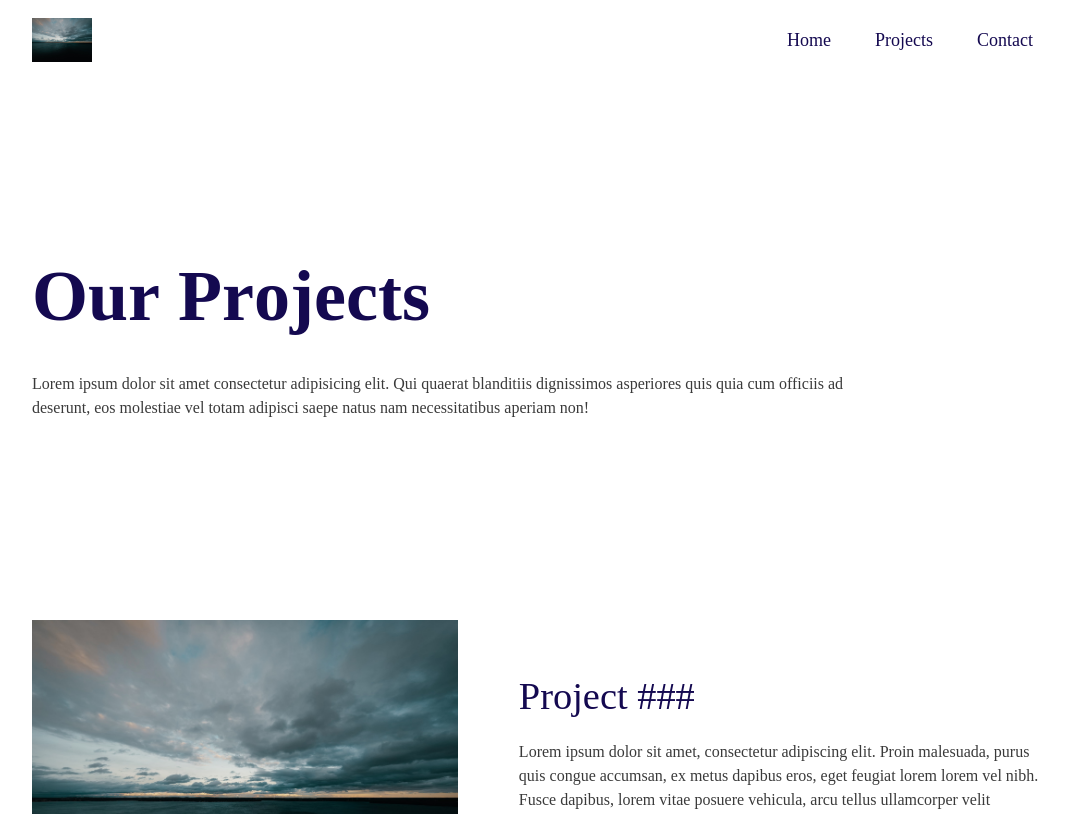
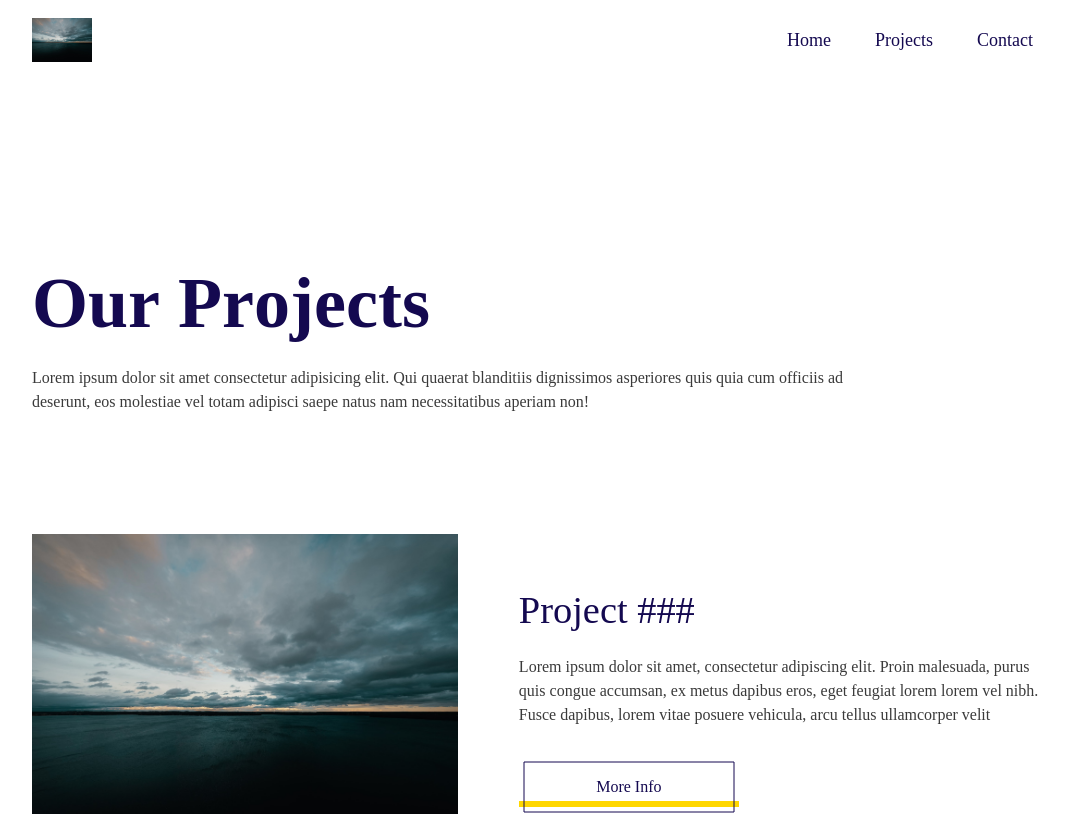
Before and after one commit to emredevsalot/unusual-buildings, a React (Vite) app: page /projects in a window 1280 px wide. Shown: the top 814 px of the page, without its empty margins (104-1173 px from the left). Built offline with nearby package versions, Linux system fonts and the light colour scheme.

Commit message:
enhance AnimatedTitle

```diff
--- a/src/components/AnimatedTitle.tsx
+++ b/src/components/AnimatedTitle.tsx
@@ -8,8 +8,13 @@ type Props = {
 
 const AnimatedTitle = ({ title }: Props) => {
   return (
-    <h1>
-      <motion.span variants={variantsStaggerParent()}>
+    <h1 className="animatedTitle">
+      <motion.span
+        variants={variantsStaggerParent()}
+        initial="initial"
+        animate="animate"
+        exit="exit"
+      >
         {title.split("").map((letter) => (
           <motion.span variants={variantsSlideInChild({ initY: 350 })}>
             {letter !== " " ? letter : <>&nbsp;</>}
--- a/src/data.ts
+++ b/src/data.ts
@@ -172,8 +172,9 @@ type slideInChildType = {
 export const variantsSlideInChild = ({
   initX = 0,
   initY = 0,
-  duration = 1.4,
+  duration = 1.5,
 }: slideInChildType = {}) => ({
   initial: { x: initX, y: initY },
   animate: { x: 0, y: 0, transition: { duration: duration } },
+  exit: { opacity: 0 },
 });
--- a/src/pages/contact/index.tsx
+++ b/src/pages/contact/index.tsx
@@ -3,6 +3,7 @@ import { useEffect } from "react";
 import { motion } from "framer-motion";
 import { Map, Marker } from "pigeon-maps";
 
+import AnimatedTitle from "@/components/AnimatedTitle";
 import Footer from "@/components/Footer";
 import { variantsOpacity } from "@/data";
 
@@ -13,16 +14,18 @@ const Contact = () => {
 
   return (
     <>
-      <motion.div
-        variants={variantsOpacity({ delay: 0.5 })}
-        initial="initial"
-        animate="animate"
-        exit="exit"
-        className="contact"
-      >
+      <div className="contact">
         <div className="container">
-          <h1>Contact</h1>
-          <div className="contact__flex">
+          <div className="contactTitle">
+            <AnimatedTitle title="Contact Us" />
+          </div>
+          <motion.div
+            variants={variantsOpacity({ delay: 2 })}
+            initial="initial"
+            animate="animate"
+            exit="exit"
+            className="contact__flex"
+          >
             <div className="contact__info">
               <p>Lorem ipsum place</p>
               <br />
@@ -46,9 +49,9 @@ const Contact = () => {
                 <Marker width={50} anchor={[50.879, 4.6997]} />
               </Map>
             </div>
-          </div>
+          </motion.div>
         </div>
-      </motion.div>
+      </div>
       <Footer />
     </>
   );
--- a/src/pages/privacyPolicy/index.tsx
+++ b/src/pages/privacyPolicy/index.tsx
@@ -13,20 +13,16 @@ const PrivacyPolicy = () => {
   return (
     <>
       <motion.div
-        variants={variantsOpacity()}
         initial="initial"
         animate="animate"
         exit="exit"
         className="privacyPolicy"
       >
         <div className="container">
-          <div className="privacyPolicyInfo">
-            <div className="privacyPolicyInfo__Title">
+          <div className="privacyPolicyTitle">
             <AnimatedTitle title="Privacy Policy" />
           </div>
-          </div>
-          {/* <h1>Privacy Policy</h1> */}
-
+          <motion.div variants={variantsOpacity({ delay: 2 })}>
             <div className="privacyPolicy__flex">
               <div className="privacyPolicy__left">
                 <p>Company Name GMBH</p>
@@ -65,16 +61,15 @@ const PrivacyPolicy = () => {
                 <p>Lorem ipsum</p>
               </div>
             </div>
-
             <div className="privacyPolicy__bottom">
               <br />
               <br />
               <p>Links to Third Party Sites:</p>
               <p>
-              This website and our electronic publications may contain links to
-              other websites over which Company GmbH has no control. Company
-              GmbH assumes no responsibility or liability whatsoever for the
-              operation and content of such websites.
+                This website and our electronic publications may contain links
+                to other websites over which Company GmbH has no control.
+                Company GmbH assumes no responsibility or liability whatsoever
+                for the operation and content of such websites.
               </p>
               <br />
               <p>Webdesign: Emre Ergül</p>
@@ -98,6 +93,7 @@ const PrivacyPolicy = () => {
                 from <a href="https://www.flaticon.com">www.flaticon.com</a>
               </p>
             </div>
+          </motion.div>
         </div>
       </motion.div>
       <Footer />
--- a/src/pages/projects/index.tsx
+++ b/src/pages/projects/index.tsx
@@ -22,12 +22,9 @@ const Projects = () => {
         className="projects"
       >
         <div className="container">
-          <div className="projectsInfo">
-            <div className="projectsInfo__Title">
-              <AnimatedTitle title="Our Projects" />
-            </div>
-
-            <motion.p variants={variantsSlideIn({ initY: 30, delay: 1.3 })}>
+          <div className="projectsTitle">
+            <AnimatedTitle title="Our Projects" />
+            <motion.p variants={variantsSlideIn({ initY: 30, delay: 1.8 })}>
               Lorem ipsum dolor sit amet consectetur adipisicing elit. Qui
               quaerat blanditiis dignissimos asperiores quis quia cum officiis
               ad deserunt, eos molestiae vel totam adipisci saepe natus nam
--- a/src/sass/components/_contact.scss
+++ b/src/sass/components/_contact.scss
@@ -1,10 +1,13 @@
 .contact {
-  h1 {
-    // text-align: center;
-    margin-top: 125px;
-    margin-bottom: 50px;
-    @include breakpoint(tablet) {
+  &Title {
+    margin-top: 260px;
+    margin-bottom: 100px;
+    width: 85%;
+    @include breakpoint(laptop) {
       text-align: center;
+      width: 100%;
+      margin-top: 150px;
+      margin-bottom: 30px;
     }
   }
   &__flex {
--- a/src/sass/components/_privacypolicy.scss
+++ b/src/sass/components/_privacypolicy.scss
@@ -1,25 +1,13 @@
 .privacyPolicy {
-  span {
-    display: inline-block;
-    position: relative;
-  }
-  h1 {
-    margin-bottom: 20px;
-  }
-  &Info {
+  &Title {
     margin-top: 260px;
-    margin-bottom: 200px;
+    margin-bottom: 100px;
     width: 85%;
     @include breakpoint(laptop) {
       text-align: center;
       width: 100%;
       margin-top: 150px;
       margin-bottom: 30px;
-    }
-    &__Title {
-      margin-bottom: 20px;
-      line-height: 1;
-      overflow: hidden;
     }
   }
   &__flex {
--- a/src/sass/components/_projects.scss
+++ b/src/sass/components/_projects.scss
@@ -1,14 +1,7 @@
 .projects {
-  span {
-    display: inline-block;
-    position: relative;
-  }
-  h1 {
-    margin-bottom: 20px;
-  }
-  &Info {
+  &Title {
     margin-top: 260px;
-    margin-bottom: 200px;
+    margin-bottom: 100px;
     width: 85%;
     @include breakpoint(laptop) {
       text-align: center;
@@ -16,10 +9,8 @@
       margin-top: 150px;
       margin-bottom: 30px;
     }
-    &__Title {
-      margin-bottom: 20px;
-      line-height: 1;
-      overflow: hidden;
+    p{
+      margin-top: 20px;
     }
   }
   &Row {
--- a/src/sass/utils/_utils.scss
+++ b/src/sass/utils/_utils.scss
@@ -12,7 +12,6 @@
     padding: 0 20px;
   }
 }
-
 // White and transparent background of the navbar
 .whiteBg {
   background: $white !important;
@@ -31,3 +30,12 @@
     color: white;
   }
 }
+
+.animatedTitle{
+  line-height: 1.2;
+  overflow: hidden;
+  span {
+    display: inline-block;
+    position: relative;
+  }
+}
```
Lines whose indentation alone changed are shown as unchanged.
